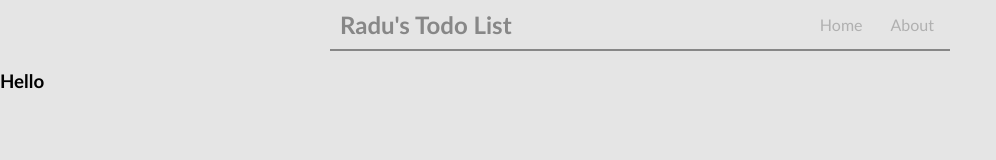
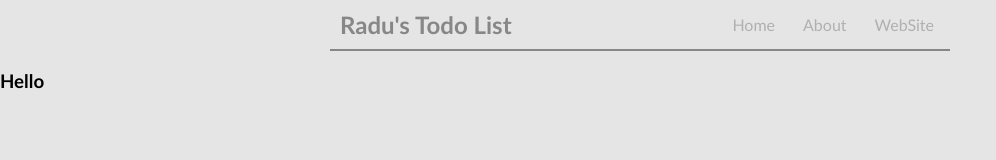
Before and after one commit to eradu/React-app, a React (Create React App) app in the folder react/: page / in a window 1280 px wide. Shown: the top 160 px of the page, without its empty margins (0-996 px from the left). Built offline with nearby package versions, Linux system fonts and the light colour scheme; no server answers.

Commit message:
added website pages

```diff
--- a/react/src/App.js
+++ b/react/src/App.js
@@ -1,5 +1,5 @@
 import React, { useState, useEffect } from "react"; // import react Component
-import { Route, Routes } from "react-router-dom"; //import react-router
+import { Route, Routes , useLocation} from "react-router-dom"; //import react-router
 
 import ToDoList from "./components/ToDoList"; // import components in parent component
 import Navbar from "./components/Navbar";
@@ -9,6 +9,7 @@ import Register from "./pages/Register";
 import Welcome from "./pages/Welcome";
 import Login from "./pages/Login";
 import JsonParse from "./pages/JsonParse";
+import WebDesign from "./pages/WebDesign";
 
 import { UserContext } from "./components/CredentialContext";
 import history from "./components/History";
@@ -16,13 +17,12 @@ import history from "./components/History";
 import "./Styles/App.scss"; // import styles from scss styles
 import "./Styles/Mobile.scss";
 
-
 const url = "http://localhost:1234/api/user";
 
 function App() {
-  const [user, setUser] = useState('');
-//added useEfect to check if the user exist; if exist we set the user id as data.user.id from context and add the username as "Already logged in, not having username"
-//if user not exist we redirect to login
+  const [user, setUser] = useState("");
+  //added useEfect to check if the user exist; if exist we set the user id as data.user.id from context and add the username as "Already logged in, not having username"
+  //if user not exist we redirect to login
   useEffect(() => {
     fetch(url, {
       method: "GET",
@@ -44,12 +44,13 @@ function App() {
         }
       });
   }, []);
-
+  const location = useLocation();
+  console.log(location)
   return (
     <UserContext.Provider value={{ user, setUser }}>
       <div className="App">
-        <Navbar />
-      <h3>Hello {user ? user.username : ""}</h3>
+      {window.location.pathname !== 'site' && <Navbar />}
+        <h3>Hello {user ? user.username : ""}</h3>
         <div className="app-inner">
           <Routes>
             {/* to use routes in version 6 of react router we put first the Route component, then use 'exact' keyword to specifi the exact path for this route, then we specify the 'path' for the route and then specifi the component for this route*/}
@@ -59,6 +60,7 @@ function App() {
             <Route exact path="todos" element={<ToDoList />} />
             <Route exact path="about" element={<About />} />
             <Route exact path="json" element={<JsonParse />} />
+            <Route exact path="site" element={<WebDesign />} />
           </Routes>
         </div>
       </div>
--- a/react/src/components/List.js
+++ b/react/src/components/List.js
@@ -7,7 +7,6 @@ const List = (props) => {
     <div className="list">
       <ul>
         {props.listItems.map((item) => {
-          console.log(item)
           // in order to render a list of items we map the listItem array and use the ListItem component to render each item
           return (
             <ListItem
--- a/react/src/components/Navbar.js
+++ b/react/src/components/Navbar.js
@@ -42,6 +42,18 @@ const Navbar = () => {
             About
           </Link>
         )}
+         {!user && (
+          <Link
+            id="site-link"
+            className={activeLink === "site-link" ? "active" : ""}
+            onClick={() => {
+              setActiveLink("site-link");
+            }}
+            to="/site"
+          >
+            WebSite
+          </Link>
+        )}
         {user && (
           <Link className="logout-btn" onClick={logout} to="/">
             Logout
--- /dev/null
+++ b/react/src/pages/WebDesign.js
@@ -0,0 +1,9 @@
+import React from 'react'
+
+export default function WebDesign() {
+  return (
+    <div>
+      Hello
+    </div>
+  )
+}
```
Also changed, not shown: 2 other files (tests, documents, lock files or other folders).
